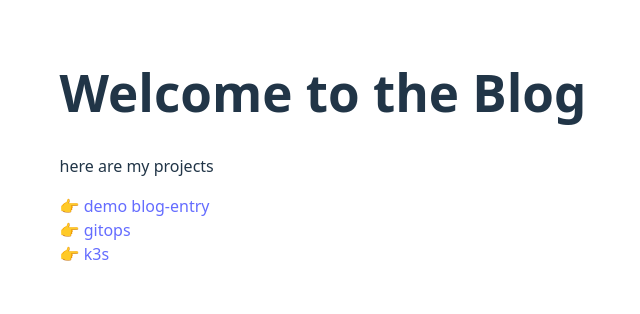
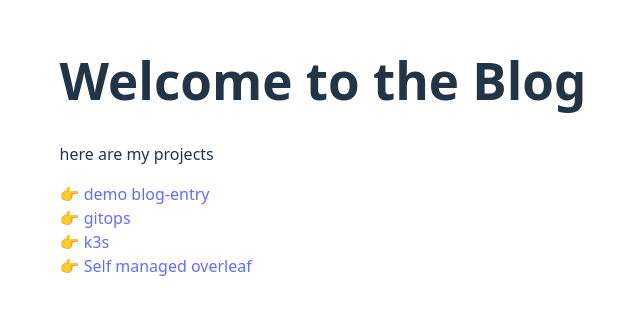
Before and after one commit to d4niee/blog-frontend, a React (Vite) app: page / in a window 1280 px wide. Shown: the part 252-566 px from the top of the page, without its empty margins (317-957 px from the left). Built offline with nearby package versions, Linux system fonts and the light colour scheme; the HTML template or start-up script is replaced by a standard one.

Commit message:
initial project commit

```diff
--- a/src/blogs/blogIndex.ts
+++ b/src/blogs/blogIndex.ts
@@ -1,5 +1,6 @@
 export const blogMap: Record<string, string> = {
     'demo': 'demo/demo.md',
     'k3s-guide': 'k3s-kubernetes-guide/k3s-kubernetes-dashboard.md',
-    'gitops-challenges': 'gitops-thesis/gitops-thesis.md'
+    'gitops-challenges': 'gitops-thesis/gitops-thesis.md',
+    'self-managed-overleaf-instance': 'overleaf-self-hosting/self-hosting-overleaf.md'
   };
--- a/src/pages/Home.tsx
+++ b/src/pages/Home.tsx
@@ -15,6 +15,10 @@ const Home: React.FC = () => (
     <Link to="/blog/k3s-guide" className="text-blue-600 underline">
       👉 k3s
     </Link>
+    <br></br>
+    <Link to="/blog/self-managed-overleaf-instance" className="text-blue-600 underline">
+      👉 Self managed overleaf
+    </Link>
   </div>
 );
 
```
